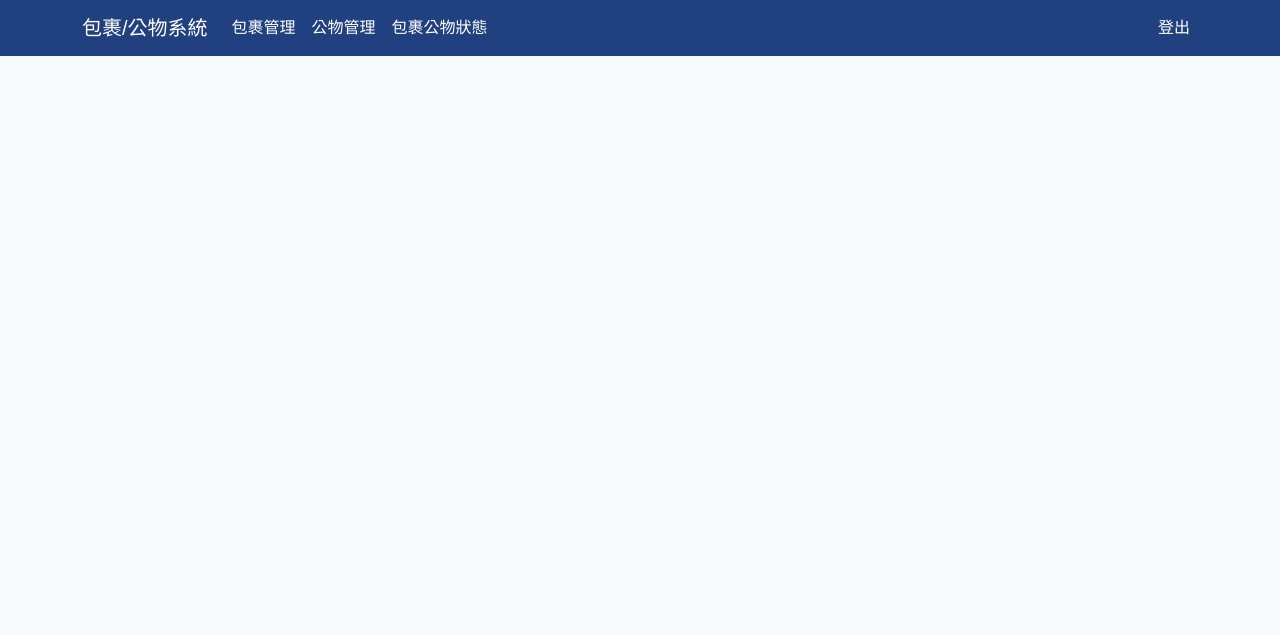
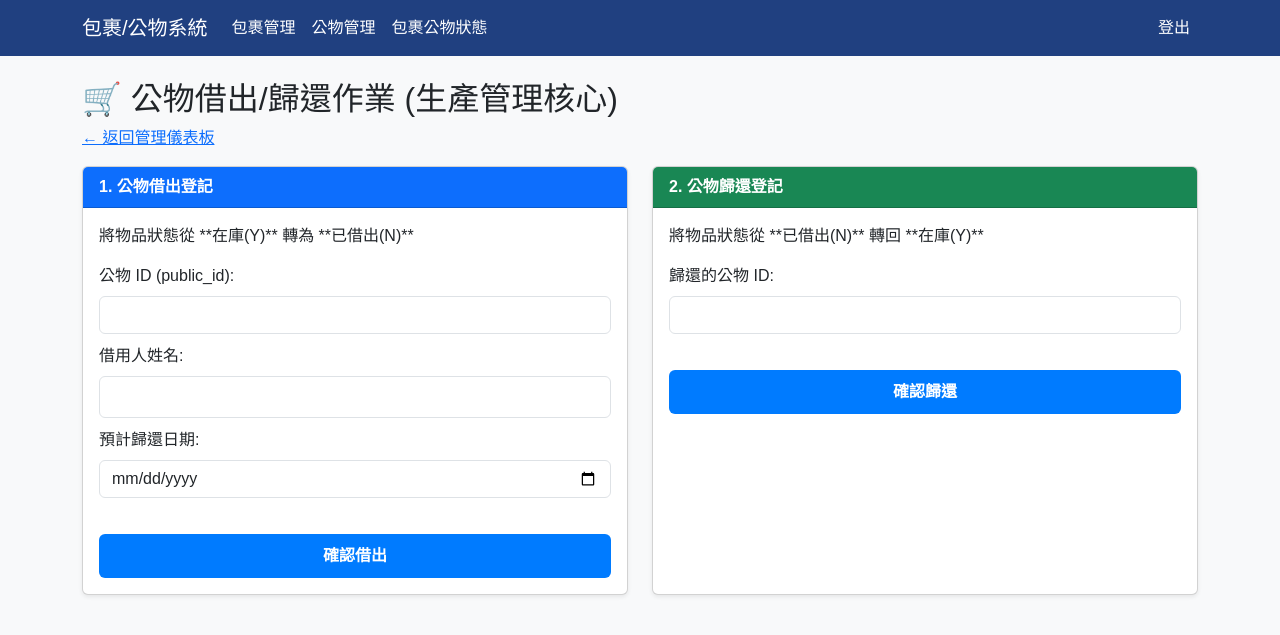
Before and after one commit to ansonlee941031/project, a PHP site: page /public.php in a window 1280 px wide. Shown: the top 635 px of the page. Run offline with PHP 8.4, Linux system fonts and the light colour scheme; a user stored in the database is signed in; some libraries are stand-ins or nearby versions.

Commit message:
Update public.php

```diff
--- a/public.php
+++ b/public.php
@@ -1,14 +1,140 @@
 <?php
 session_start();
+require 'config/db.php';
+require 'includes/header.php';
 
 if (!isset($_SESSION['username']) || $_SESSION['role'] !== 'admin') {
     echo "<script>
             alert('僅管理員可進入公物管理頁面。');
-            window.location.href = 'resident/dashboard.php';
+            window.location.href = 'index.php';
           </script>";
     exit;
 }
 
-$path = "";
-require 'includes/header.php';
+$message = '';
+
+
+if (isset($_POST['lend_item'])) {
+    $public_id = (int)($_POST['public_id'] ?? 0);
+    $borrower_name = htmlspecialchars($_POST['borrower_name'] ?? '');
+    $expected_return_time = $_POST['expected_return_time'] ?? '';
+
+    // 確保物品目前狀態為 'Y'
+    $sql_check = "SELECT state, public_name FROM public WHERE public_id = ? LIMIT 1";
+    $stmt_check = mysqli_prepare($conn, $sql_check);
+    mysqli_stmt_bind_param($stmt_check, "i", $public_id);
+    mysqli_stmt_execute($stmt_check);
+    $result_check = mysqli_stmt_get_result($stmt_check);
+    $item = mysqli_fetch_assoc($result_check);
+
+    if ($item && $item['state'] === 'Y') {
+        // 更新狀態：Y -> N (已借出)
+        // 更新借用時間、預計歸還時間、借用人
+        $sql_update = "UPDATE public SET
+                       state = 'N',
+                       borrow_time = NOW(),
+                       expected_return_time = ?,
+                       borrower_name = ?
+                       WHERE public_id = ?";
+
+        $stmt_update = mysqli_prepare($conn, $sql_update);
+        mysqli_stmt_bind_param($stmt_update, "ssi", $expected_return_time, $borrower_name, $public_id);
+
+        if (mysqli_stmt_execute($stmt_update)) {
+            $message = "success: 公物【{$item['public_name']}】借出成功，狀態已更新為『已借出 (N)』！";
+        } else {
+            $message = "error: 借出失敗，資料庫寫入錯誤。";
+        }
+    } elseif ($item && $item['state'] === 'N') {
+        $message = "warning: 該公物目前已被借出。";
+    } else {
+        $message = "error: 找不到該公物或 ID 錯誤。";
+    }
+}
+
+//  處理公物歸還  N -> Y
+if (isset($_POST['return_item'])) {
+    $public_id = (int)($_POST['public_id'] ?? 0);
+
+    //  檢查狀態是否為 'N' (已借出)
+    $sql_check = "SELECT state, public_name FROM public WHERE public_id = ? LIMIT 1";
+    $stmt_check = mysqli_prepare($conn, $sql_check);
+    mysqli_stmt_bind_param($stmt_check, "i", $public_id);
+    mysqli_stmt_execute($stmt_check);
+    $result_check = mysqli_stmt_get_result($stmt_check);
+    $item = mysqli_fetch_assoc($result_check);
+
+    if ($item && $item['state'] === 'N') {
+        //  更新狀態：N -> Y
+        $sql_update = "UPDATE public SET
+                       state = 'Y',
+                       borrow_time = NULL,
+                       expected_return_time = NULL,
+                       borrower_name = NULL
+                       WHERE public_id = ?";
+
+        $stmt_update = mysqli_prepare($conn, $sql_update);
+        mysqli_stmt_bind_param($stmt_update, "i", $public_id);
+
+        if (mysqli_stmt_execute($stmt_update)) {
+            $message = "success: 公物【{$item['public_name']}】歸還成功，狀態已更新為『在庫 (Y)』！";
+        } else {
+            $message = "error: 歸還失敗，資料庫寫入錯誤。";
+        }
+    } elseif ($item && $item['state'] === 'Y') {
+        $message = "warning: 該公物目前在庫中，無需歸還。";
+    } else {
+        $message = "error: 找不到該公物或 ID 錯誤。";
+    }
+}
+
 ?>
+
+<div class="container mt-4">
+    <h2>🛒 公物借出/歸還作業 (生產管理核心)</h2>
+    <p><a href="admin/dashboard.php">← 返回管理儀表板</a></p>
+
+    <?php if ($message): ?>
+        <div class="alert <?= (strpos($message, 'success') !== false) ? 'alert-success' : (strpos($message, 'warning') !== false ? 'alert-warning' : 'alert-danger'); ?>" role="alert">
+            <?= $message; ?>
+        </div>
+    <?php endif; ?>
+
+    <div class="row">
+        <div class="col-md-6 mb-4">
+            <div class="card shadow-sm h-100">
+                <div class="card-header bg-primary text-white fw-bold">1. 公物借出登記</div>
+                <div class="card-body">
+                    <p class="card-text">將物品狀態從 **在庫(Y)** 轉為 **已借出(N)**</p>
+                    <form action="" method="POST">
+                        <label class="form-label">公物 ID (public_id):</label>
+                        <input type="number" name="public_id" class="form-control mb-2" required>
+                        <label class="form-label">借用人姓名:</label>
+                        <input type="text" name="borrower_name" class="form-control mb-2" required>
+                        <label class="form-label">預計歸還日期:</label>
+                        <input type="date" name="expected_return_time" class="form-control mb-3" required>
+                        <button type="submit" name="lend_item" class="btn btn-success w-100">確認借出</button>
+                    </form>
+                </div>
+            </div>
+        </div>
+
+        <div class="col-md-6 mb-4">
+            <div class="card shadow-sm h-100">
+                <div class="card-header bg-success text-white fw-bold">2. 公物歸還登記</div>
+                <div class="card-body">
+                    <p class="card-text">將物品狀態從 **已借出(N)** 轉回 **在庫(Y)**</p>
+                    <form action="" method="POST">
+                        <label class="form-label">歸還的公物 ID:</label>
+                        <input type="number" name="public_id" class="form-control mb-3" required>
+                        <button type="submit" name="return_item" class="btn btn-primary w-100">確認歸還</button>
+                    </form>
+                </div>
+            </div>
+        </div>
+    </div>
+</div>
+
+<script src="https://cdn.jsdelivr.net/npm/bootstrap@5.3.3/dist/js/bootstrap.bundle.min.js" integrity="sha384-YvpcrYf0tY3lHB60NNkmXc5s9fDVZLESaAA55NDzOxhy9GkcIdslK1eN7N6jIeHz" crossorigin="anonymous"></script>
+</body>
+</html>
```
